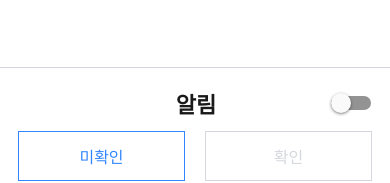
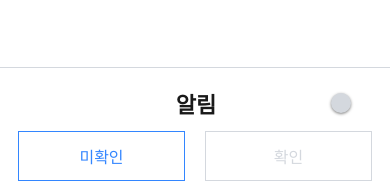
Before and after one commit to CSID-DGU/2023-S-VSA-SangsuZip-6, a React Native app in the folder SangsuZip-Frontend/: screen / in a window 390 px wide. Shown: the top 183 px of the page. Built offline with nearby package versions, Linux system fonts and the light colour scheme.

Commit message:
feat: 관리자 온 오프 스위치 구현

```diff
--- a/SangsuZip-Frontend/components/SubHeader.jsx
+++ b/SangsuZip-Frontend/components/SubHeader.jsx
@@ -1,12 +1,24 @@
-import React from "react";
+import React, { useState } from "react";
 import { StyleSheet, Switch, Text, View } from "react-native";
-import { Black } from "../style/color";
+import { Black, Blue, LightGray } from "../style/color";
 
 const SubHeader = () => {
+  const [isLoggedIn, setIsLoggedIn] = useState(false);
+
+  const toggleSwitch = () => {
+    setIsLoggedIn(!isLoggedIn);
+  };
   return (
     <View style={styles.subheader}>
       <Text style={styles.text}>알림</Text>
-      <Switch style={styles.switch} />
+      <Switch
+        trackColor={{ false: "#ffffff", true: `${Blue}` }}
+        thumbColor={isLoggedIn ? "#fff" : `${LightGray}`}
+        ios_backgroundColor={isLoggedIn ? `${Blue}` : `${LightGray}`}
+        style={styles.switch}
+        onValueChange={toggleSwitch}
+        value={isLoggedIn}
+      />
     </View>
   );
 };
```
